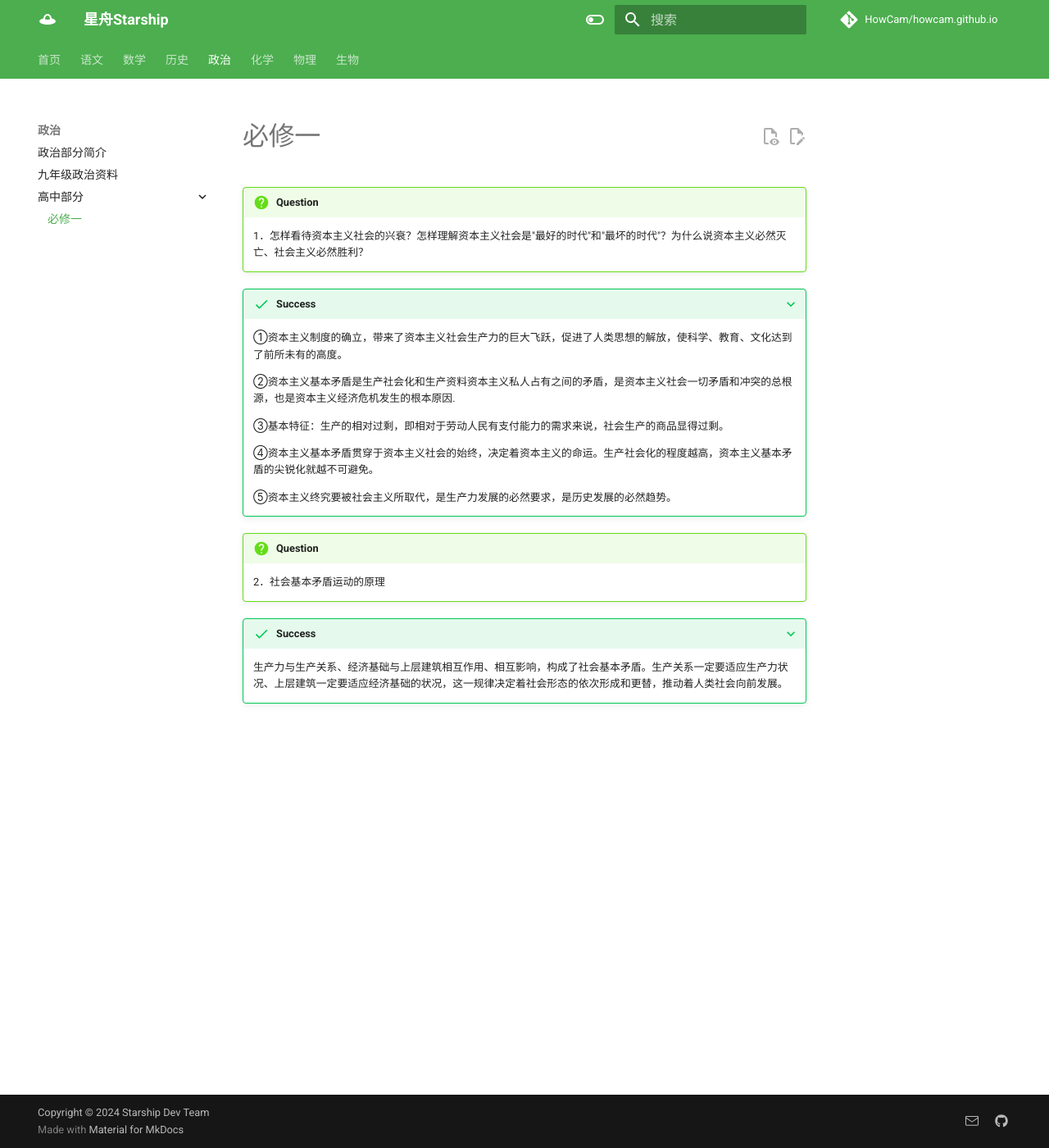
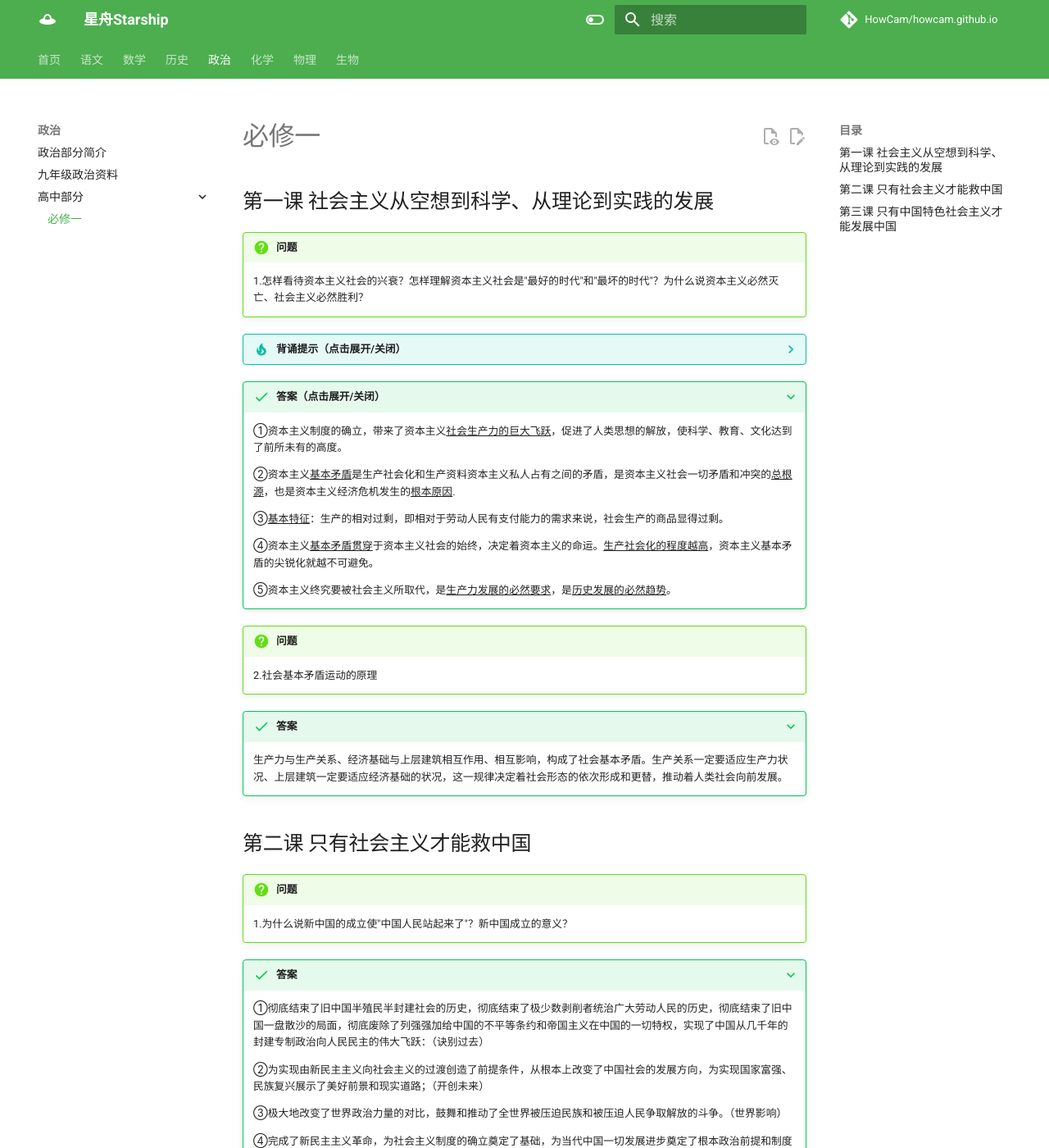
Before and after one commit to HowCam/howcam.github.io, an MkDocs documentation site: the page built from docs/politics/BX-1.md, in a window 1280 px wide and 1400 px high. Shown: the whole window at 82% size. Built offline with MkDocs 1.6.1 and Material for MkDocs 9.7.7, drawn with Linux system fonts in a browser that asks for light colours; a script that is not in the unit is left out; comment, search, counter and statistics services are not loaded; some of the changed text lies outside the part shown.

Commit message:
Update BX-1.md

```diff
--- a/docs/politics/BX-1.md
+++ b/docs/politics/BX-1.md
@@ -1,23 +1,53 @@
-!!! question
+## 第一课 社会主义从空想到科学、从理论到实践的发展
 
-    1．怎样看待资本主义社会的兴衰？怎样理解资本主义社会是"最好的时代"和"最坏的时代"？为什么说资本主义必然灭亡、社会主义必然胜利？
+!!! question "问题"
 
-???+ success
+    1.怎样看待资本主义社会的兴衰？怎样理解资本主义社会是"最好的时代"和"最坏的时代"？为什么说资本主义必然灭亡、社会主义必然胜利？
 
-    ①资本主义制度的确立，带来了资本主义社会生产力的巨大飞跃，促进了人类思想的解放，使科学、教育、文化达到了前所未有的高度。
+??? tip "背诵提示（点击展开/关闭）"
 
-    ②资本主义基本矛盾是生产社会化和生产资料资本主义私人占有之间的矛盾，是资本主义社会一切矛盾和冲突的总根源，也是资本主义经济危机发生的根本原因.
+    ①生产力发展；思、教、科、文发展；
 
-    ③基本特征：生产的相对过剩，即相对于劳动人民有支付能力的需求来说，社会生产的商品显得过剩。
+    ②基本矛盾是xxx；是xxx的总根源；xxx的根本原因；
 
-    ④资本主义基本矛盾贯穿于资本主义社会的始终，决定着资本主义的命运。生产社会化的程度越高，资本主义基本矛盾的尖锐化就越不可避免。
+    ③基本特征
 
-    ⑤资本主义终究要被社会主义所取代，是生产力发展的必然要求，是历史发展的必然趋势。
+    ④贯穿始终；……越高……越不可避免。
 
-!!! question
+???+ success "答案（点击展开/关闭）"
 
-    2．社会基本矛盾运动的原理
+    ①资本主义制度的确立，带来了资本主义<u>社会生产力的巨大飞跃</u>，促进了人类思想的解放，使科学、教育、文化达到了前所未有的高度。
 
-???+ success
+    ②资本主义<u>基本矛盾</u>是生产社会化和生产资料资本主义私人占有之间的矛盾，是资本主义社会一切矛盾和冲突的<u>总根源</u>，也是资本主义经济危机发生的<u>根本原因</u>.
+
+    ③<u>基本特征</u>：生产的相对过剩，即相对于劳动人民有支付能力的需求来说，社会生产的商品显得过剩。
+
+    ④资本主义<u>基本矛盾贯穿</u>于资本主义社会的始终，决定着资本主义的命运。<u>生产社会化的程度越高</u>，资本主义基本矛盾的尖锐化就越不可避免。
+
+    ⑤资本主义终究要被社会主义所取代，是<u>生产力发展的必然要求</u>，是<u>历史发展的必然趋势</u>。
+
+!!! question "问题"
+
+    2.社会基本矛盾运动的原理
+
+???+ success "答案"
 
     生产力与生产关系、经济基础与上层建筑相互作用、相互影响，构成了社会基本矛盾。生产关系一定要适应生产力状况、上层建筑一定要适应经济基础的状况，这一规律决定着社会形态的依次形成和更替，推动着人类社会向前发展。
+
+## 第二课 只有社会主义才能救中国
+
+!!! question "问题"
+
+    1.为什么说新中国的成立使"中国人民站起来了"？新中国成立的意义？
+
+???+ success "答案"
+
+    ①彻底结束了旧中国半殖民半封建社会的历史，彻底结束了极少数剥削者统治广大劳动人民的历史，彻底结束了旧中国一盘散沙的局面，彻底废除了列强强加给中国的不平等条约和帝国主义在中国的一切特权，实现了中国从几千年的封建专制政治向人民民主的伟大飞跃：（诀别过去）
+
+    ②为实现由新民主主义向社会主义的过渡创造了前提条件，从根本上改变了中国社会的发展方向，为实现国家富强、民族复兴展示了美好前景和现实道路；（开创未来）
+
+    ③极大地改变了世界政治力量的对比，鼓舞和推动了全世界被压迫民族和被压迫人民争取解放的斗争。（世界影响）
+
+    ④完成了新民主主义革命，为社会主义制度的确立奠定了基础，为当代中国一切发展进步奠定了根本政治前提和制度基础。（奠基）
+
+## 第三课 只有中国特色社会主义才能发展中国
```
